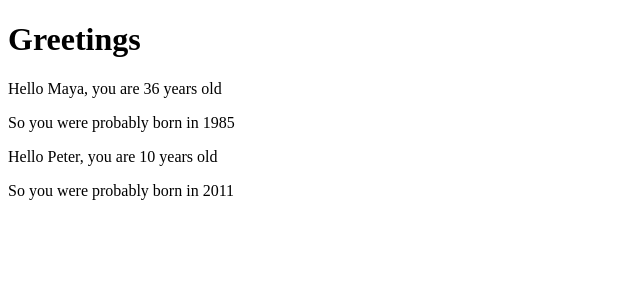
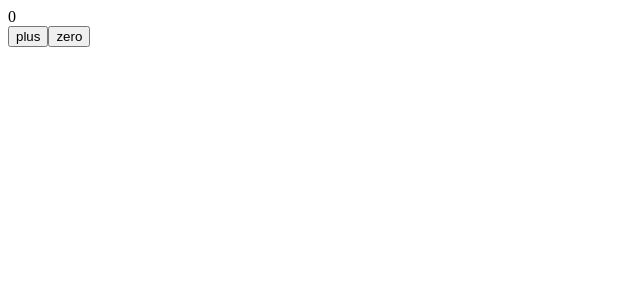
Before and after one commit to in7l/helsinki-full-stack-open-2021, a React (Create React App) app in the folder non_exercises/part1a_introduction_to_react/: page / in a window 1280 px wide. Shown: the top 300 px of the page, without its empty margins (0-640 px from the left). Built offline with nearby package versions, Linux system fonts and the light colour scheme.

Commit message:
Apply changes according to course instructions in part 1c: stateful component, event handling.

```diff
--- a/non_exercises/part1a_introduction_to_react/src/App.js
+++ b/non_exercises/part1a_introduction_to_react/src/App.js
@@ -1,30 +1,21 @@
-import React from 'react';
+import React, { useState } from 'react';
 
-const Hello = ({ name, age }) => {
-  const bornYear = () => new Date().getFullYear() - age;
+const App = () => {
+  const [ counter, setCounter ]  = useState(0);
+
+  const increaseByOne = () => setCounter(counter + 1);
+  const setToZero = () => setCounter(0);
 
   return (
     <div>
-      <p>
-        Hello {name}, you are {age} years old
-      </p>
-      <p>
-        So you were probably born in {bornYear()}
-      </p>
+      <div>{counter}</div>
+      <button onClick={increaseByOne}>
+        plus
+      </button>
+      <button onClick={setToZero}>
+        zero
+      </button>
     </div>
-  )
-}
-
-const App = () => {
-  const name = 'Peter';
-  const age = 10;
-
-  return (
-    <>
-      <h1>Greetings</h1>
-      <Hello name="Maya" age={26 + 10} />
-      <Hello name={name} age={age} />
-    </>
   );
 };
 
```
